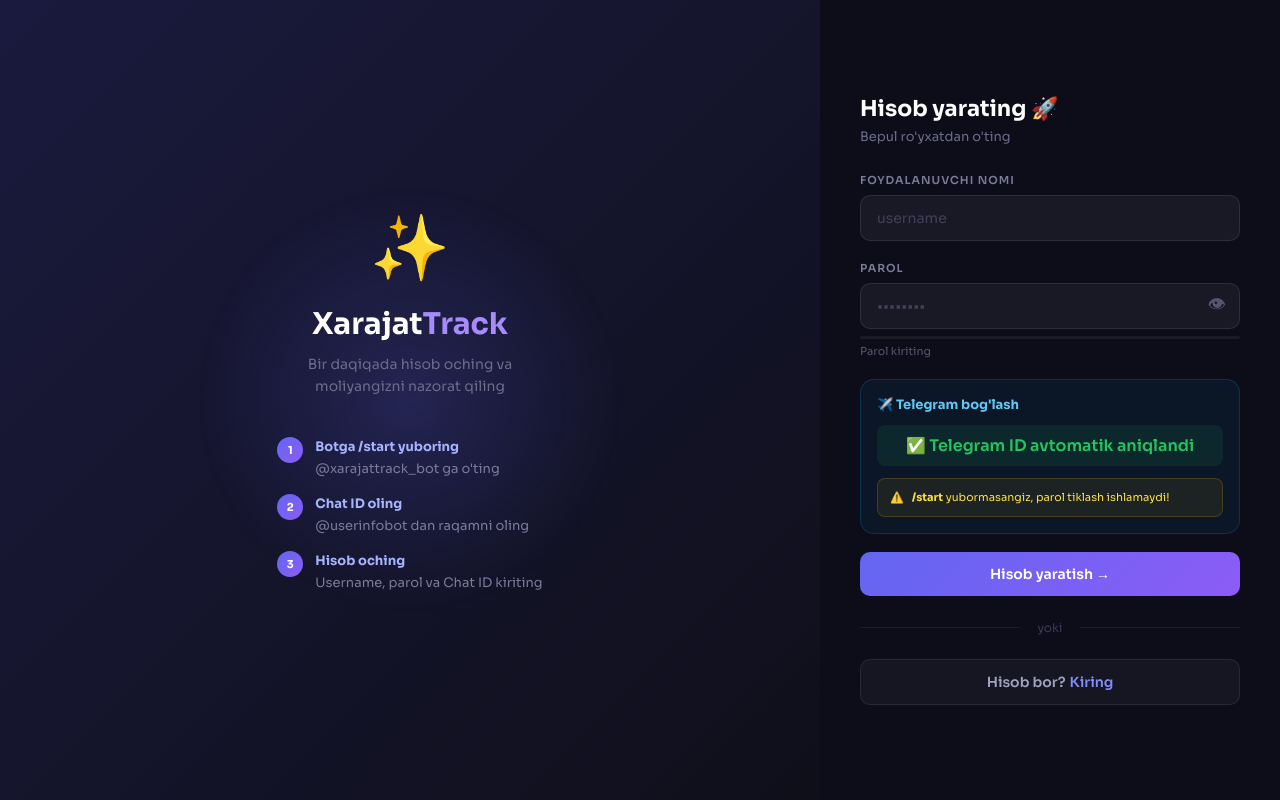
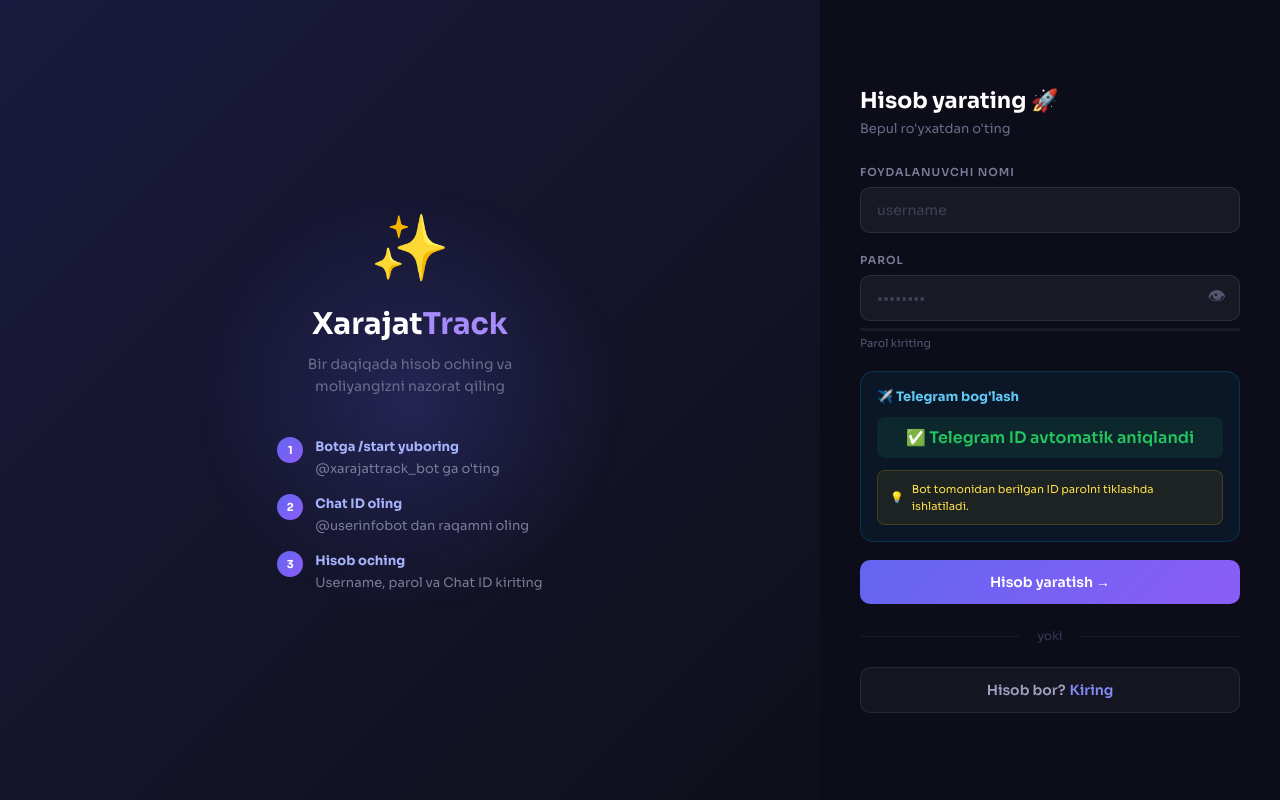
Before and after one commit to Toy8088/xarajat, a Flask app: page /register in a window 1280 px wide. Run offline with Flask 3, Linux system fonts and the light colour scheme; some libraries are stand-ins or nearby versions.

Commit message:
Ro'yxatdan o'tish matni yangilandi

```diff
--- a/templates/register.html
+++ b/templates/register.html
@@ -53,12 +53,12 @@
                             <div class="tg-step"><div class="tg-step-num">1</div><div><a href="https://t.me/xarajattrack_bot" target="_blank">@xarajattrack_bot</a> ga o'ting va <span>/start</span> yuboring</div></div>
                             <div class="tg-step"><div class="tg-step-num">2</div><div>Bot sizga <span>Chat ID</span> raqamingizni yuboradi — o'shani quyiga kiriting</div></div>
                         </div>
-                        <div class="tg-warning">⚠️ <span><strong>/start</strong> yubormasangiz, parol tiklash ishlamaydi!</span></div>
+                        <div class="tg-warning">💡 <span>Bot tomonidan berilgan ID parolni tiklashda ishlatiladi.</span></div>
                     </div>
                     <div class="field" id="tgField">
                         <label>Telegram Chat ID</label>
                         <input type="text" name="telegram_chat_id" id="telegram_chat_id" placeholder="Masalan: 123456789">
-                        <div class="hint" id="tgHint">Parolni tiklash uchun kerak. <a href="https://t.me/xarajattrack_bot" target="_blank">@xarajattrack_bot</a> dan oling.</div>
+                        <div class="hint" id="tgHint"><a href="https://t.me/xarajattrack_bot" target="_blank">@xarajattrack_bot</a> ga /start bosib, olingan ID ni shu yerga kiriting.</div>
                     </div>
                     <button type="submit" class="btn btn-primary">Hisob yaratish →</button>
                 </form>
```
